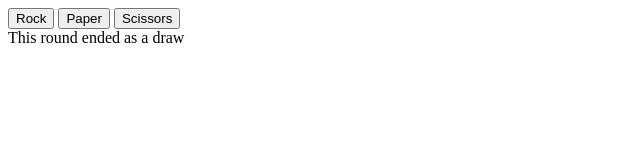
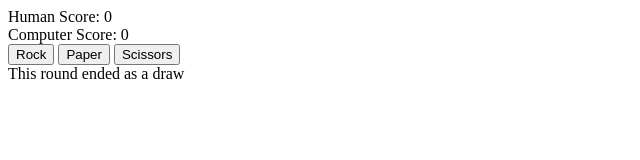
Before and after one commit to jamesg7631/rock-paper-scissors, a plain HTML site: page index.html in a window 1280 px wide. Both pictures are taken after a click on the button "Rock". Shown: the whole page, without its empty margins (0-640 px from the left). Drawn offline with Linux system fonts and the light colour scheme.

Commit message:
Score tracking has been added

```diff
--- a/index.html
+++ b/index.html
@@ -6,6 +6,8 @@
     <title>Document</title>
     <script src="./script.js" defer></script>
   </head>
+  <div><span class="human-score">Human Score: 0</span></div>
+  <div><span class="computer-score">Computer Score: 0</span></div>
   <body>
     <button class="choice-btn" id="rock-btn" value="rock">Rock</button>
     <button class="choice-btn" id="paper-btn" value="paper">Paper</button>
--- a/script.js
+++ b/script.js
@@ -43,8 +43,16 @@ btn.addEventListener("click", function (e) {
   } else if (result <= -1) {
     computerScore += 1;
   }
+  updateScore();
   showResult(result);
 });
+
+const updateScore = () => {
+  const humanSpan = document.querySelector(".human-score");
+  const computerSpan = document.querySelector(".computer-score");
+  humanSpan.textContent = `Human Score: ${humanScore}`;
+  computerSpan.textContent = `Computer Score: ${computerScore}`;
+};
 
 const showResult = (winner) => {
   const resultSpan = document.querySelector(".result-text");
```
